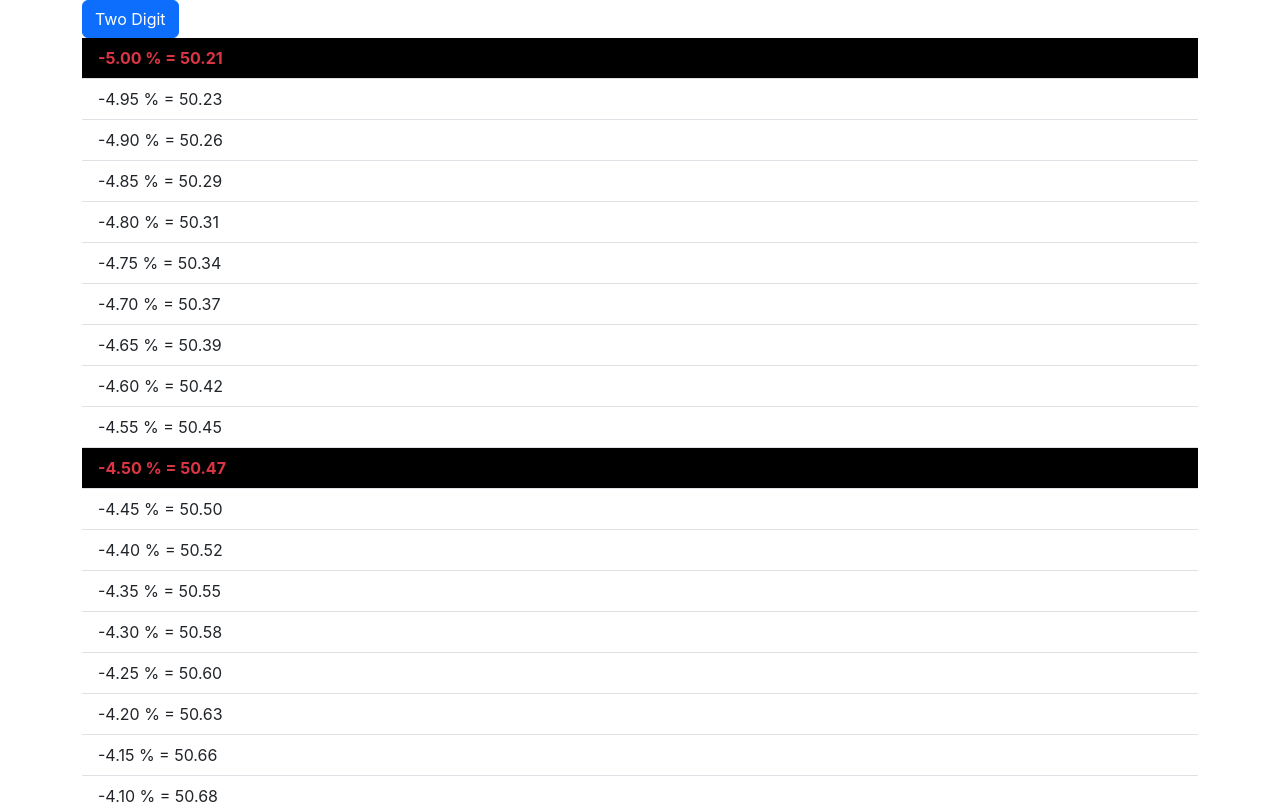
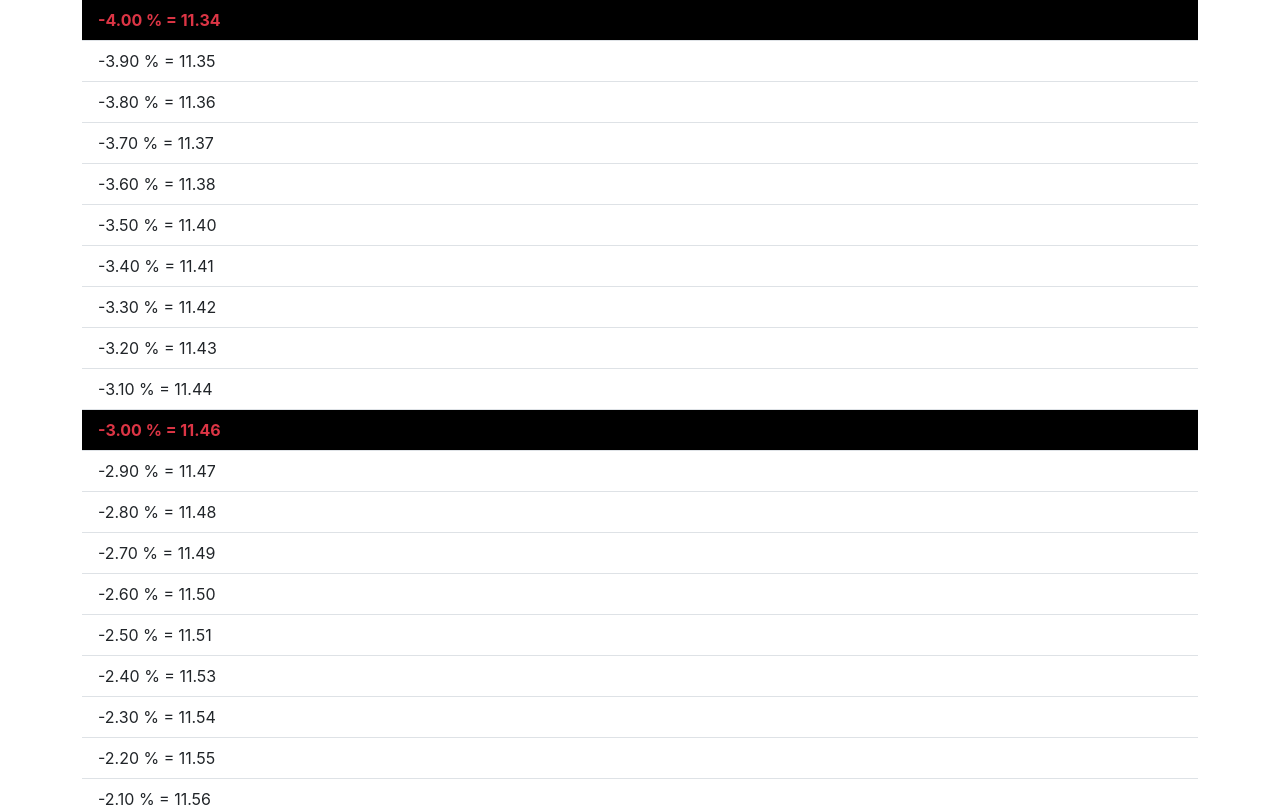
Before and after one commit to leonwebdev/price_calculate, a React (Create React App) app: page / in a window 1280 px wide. Shown: the top 807 px of the page. Built offline with nearby package versions, Linux system fonts and the light colour scheme.

Commit message:
Refactor App.js to update button text and functionality, import and use OneDigit component, and remove unnecessary Container import in TwoDigit component

```diff
--- a/src/App.js
+++ b/src/App.js
@@ -8,9 +8,7 @@ function App() {
     return (
         <Container>
             {whichButton === "one" ? (
-                <Button variant="primary" onClick={() => setWhichButton("two")}>
-                    Two Digit
-                </Button>
+                <OneDigit />
             ) : (
                 <Button variant="primary" onClick={() => setWhichButton("one")}>
                     One Digit
```
